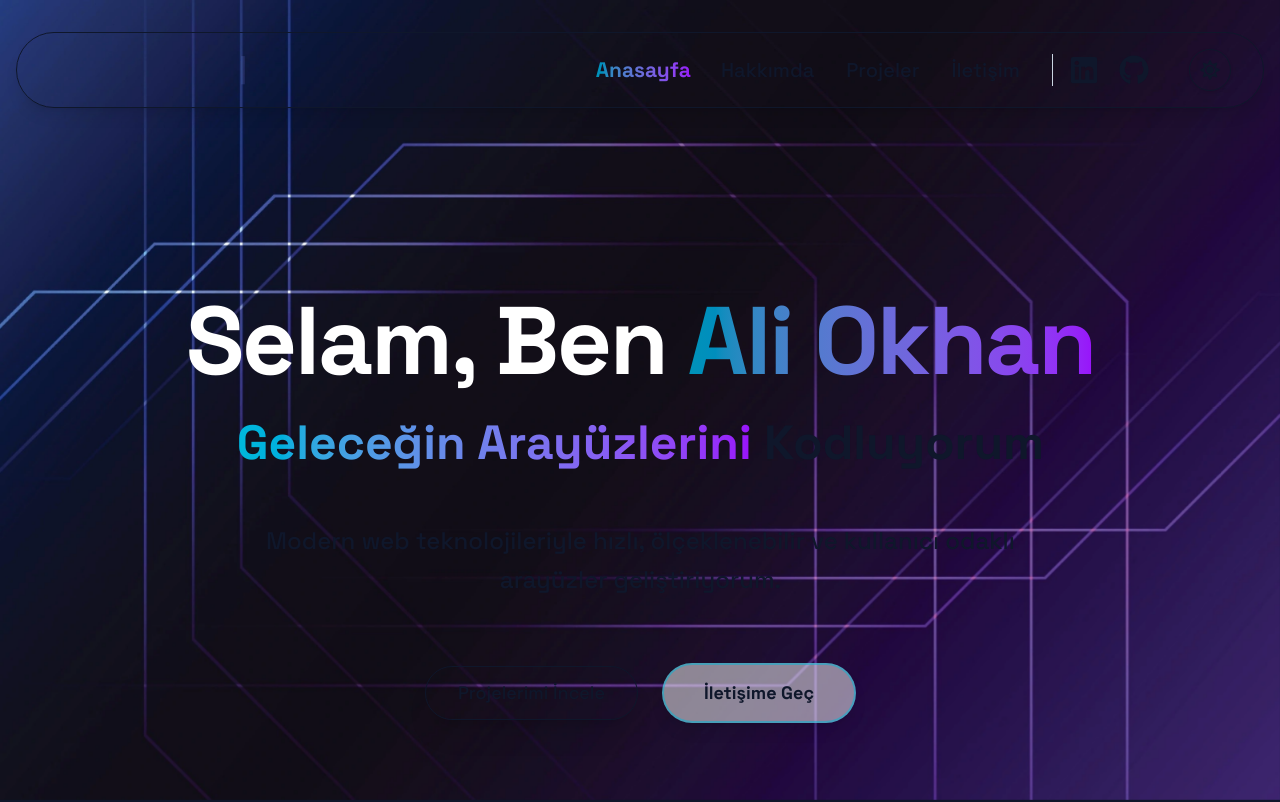
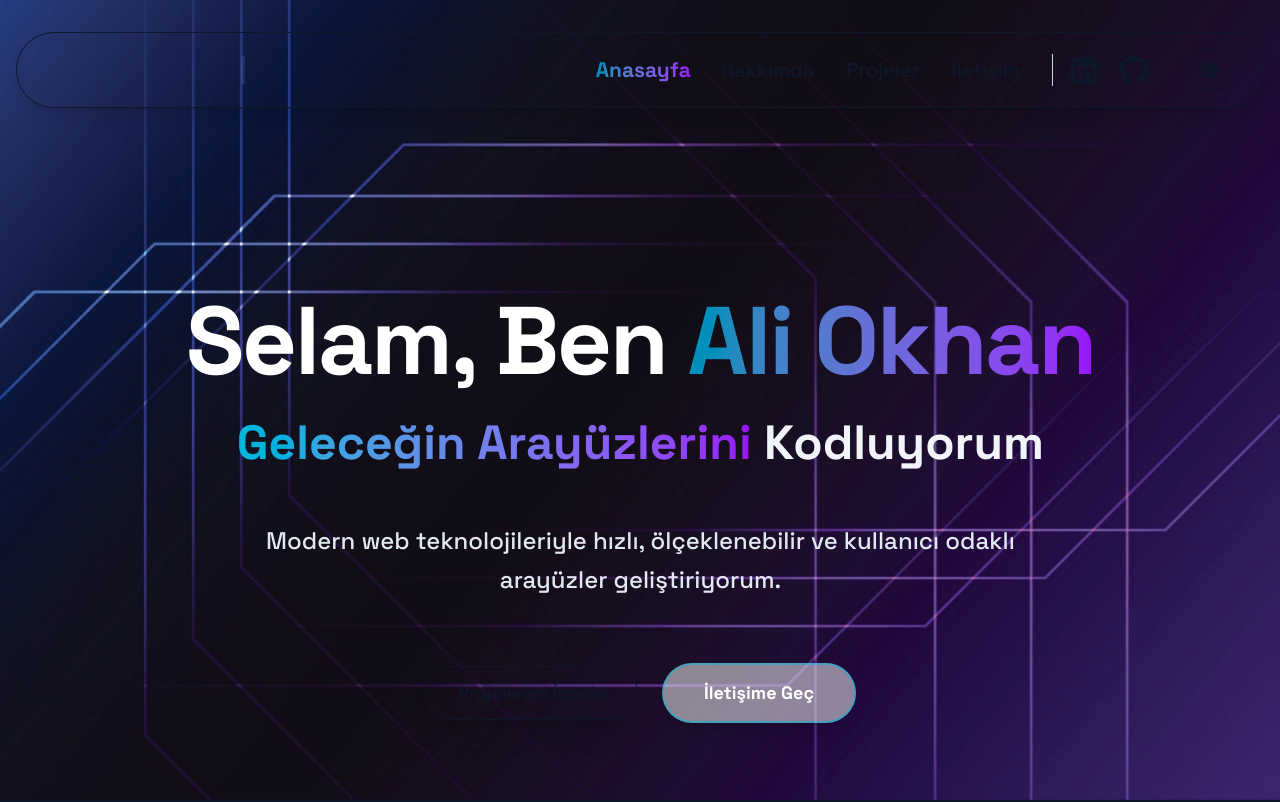
Before and after one commit to okhanali/aliokhan-portfolio, a React (Vite) app: page / in a window 1280 px wide. Shown: the top 802 px of the page. Built offline with nearby package versions, Linux system fonts and the light colour scheme.

Commit message:
home page düzeltildi

```diff
--- a/src/pages/home/index.tsx
+++ b/src/pages/home/index.tsx
@@ -29,7 +29,7 @@ const Home: FC = () => {
               </span>
             </h1>
 
-            <h2 className="text-2xl sm:text-3xl md:text-4xl lg:text-5xl transition-colors leading-tight light:text-slate-800 dark:text-slate-100">
+            <h2 className="text-2xl sm:text-3xl md:text-4xl lg:text-5xl transition-colors leading-tight light:text-slate-800 text-slate-100">
               <span className="bg-linear-to-r from-cyan-500 to-purple-600 bg-clip-text text-transparent inline-block">
                 Geleceğin Arayüzlerini
               </span>{' '}
@@ -37,7 +37,7 @@ const Home: FC = () => {
             </h2>
           </div>
 
-          <p className="text-base sm:text-lg md:text-xl lg:text-2xl font-medium max-w-xl md:max-w-3xl mx-auto leading-relaxed light:text-slate-700 dark:text-slate-200 transition-colors duration-300">
+          <p className="text-base sm:text-lg md:text-xl lg:text-2xl font-medium max-w-xl md:max-w-3xl mx-auto leading-relaxed light:text-slate-700 text-slate-200 transition-colors duration-300">
             Modern web teknolojileriyle hızlı, ölçeklenebilir ve kullanıcı odaklı arayüzler
             geliştiriyorum.
           </p>
@@ -63,7 +63,7 @@ const Home: FC = () => {
                 light:text-slate-900 bg-white/50
                 hover:bg-linear-to-r hover:from-cyan-500 hover:to-purple-600 hover:text-white hover:border-transparent
 
-                dark:text-white dark:bg-transparent dark:hover:shadow-cyan-500/40
+                text-white bg-transparent hover:shadow-cyan-500/40
               "
               aria-label="İletişim sayfasına git"
             >
```
